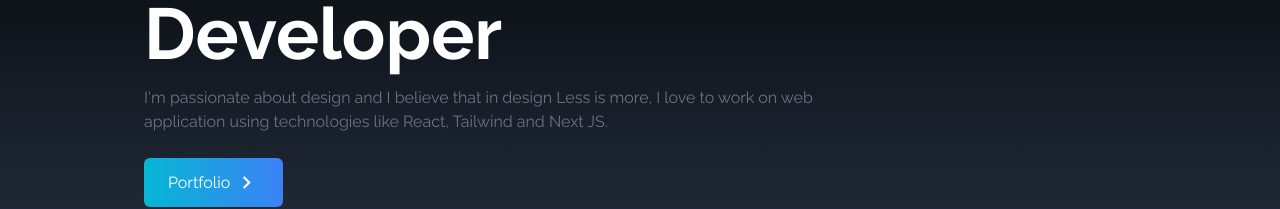
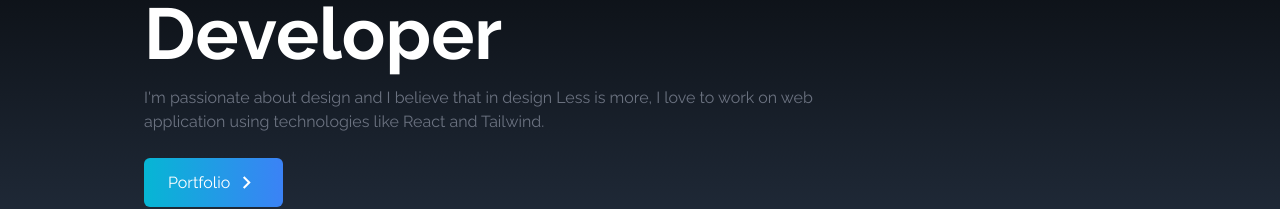
Before and after one commit to haroldjvilla/portfolio, a React (Create React App) app: page / in a window 1280 px wide. Shown: the part 585-794 px from the top of the page. Built offline with nearby package versions, Linux system fonts and the light colour scheme; the HTML template or start-up script is replaced by a standard one.

Commit message:
Ajustes en el home

```diff
--- a/src/components/Home.jsx
+++ b/src/components/Home.jsx
@@ -16,7 +16,7 @@ function Home() {
           </h2>
           <p className="text-gray-500 py-4 ">
             I'm passionate about design and I believe that in design Less is more, I love to work on web application using
-            technologies like React, Tailwind and Next JS.
+            technologies like React and Tailwind.
           </p>
 
           <div>
```
